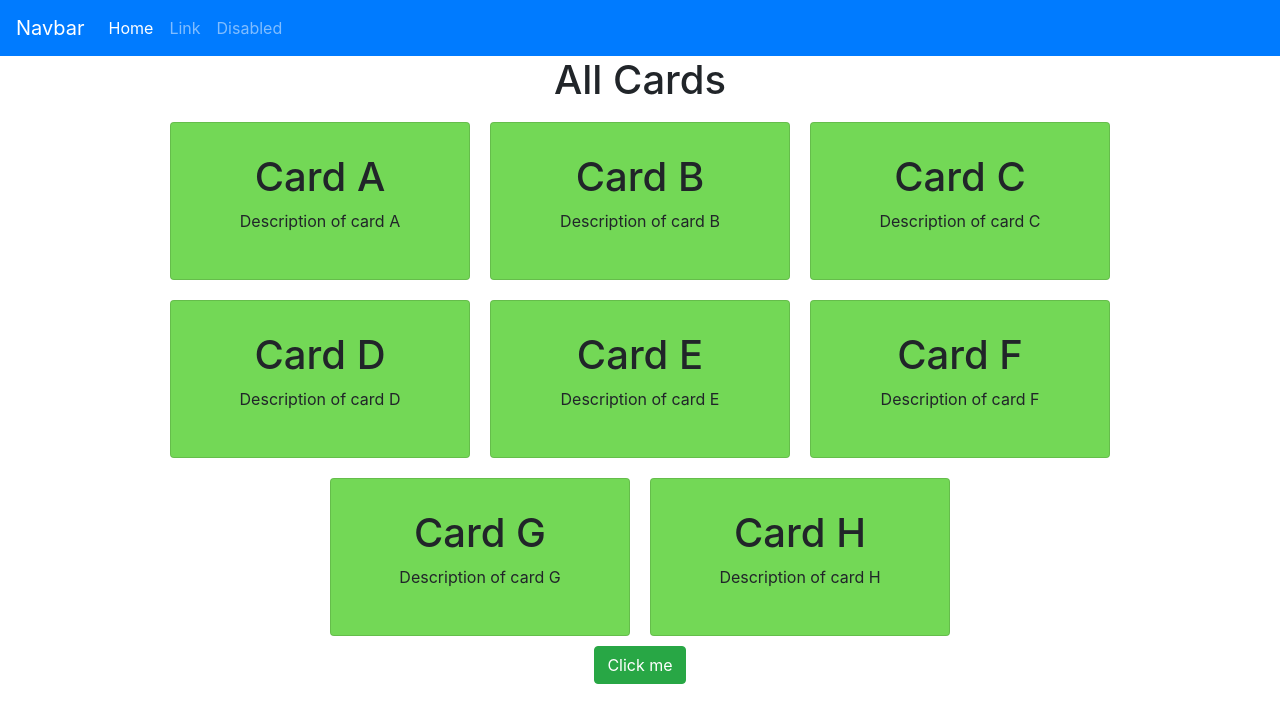
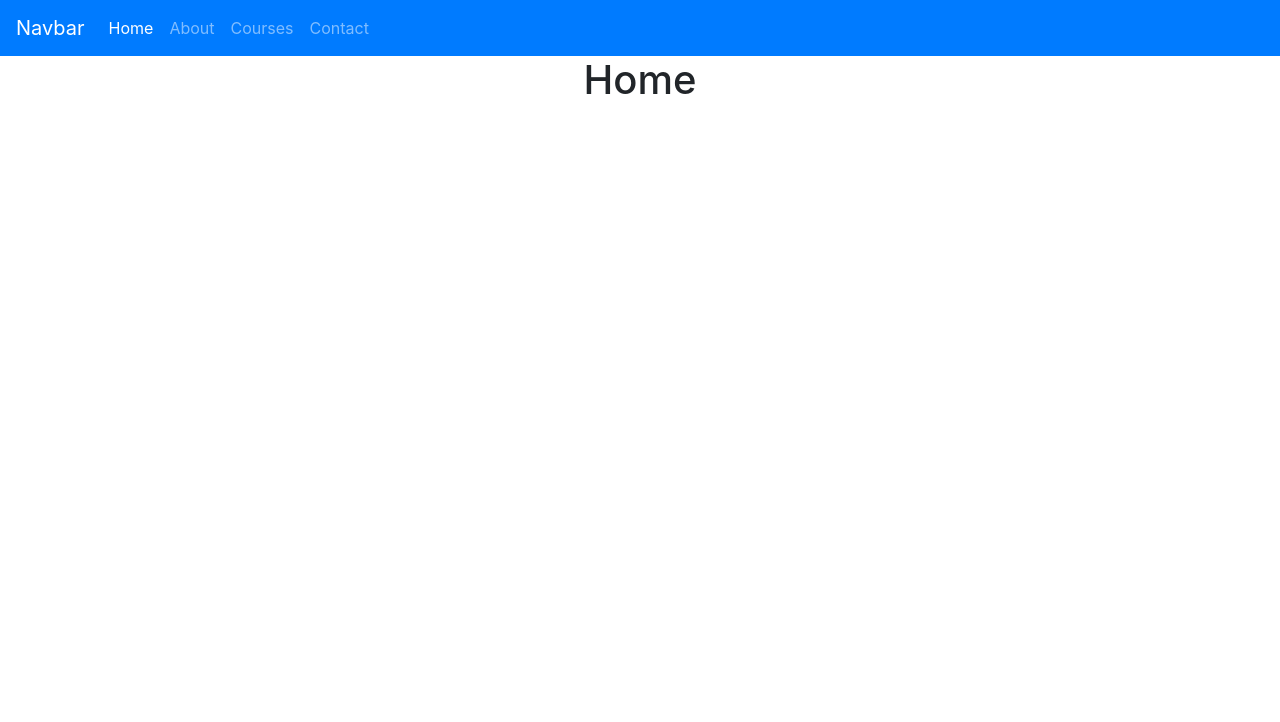
Before and after one commit to bikramjitshow/ReactJS_Test, a React (Create React App) app in the folder react_v1/fcode/: page / in a window 1280 px wide. Shown: the top 722 px of the page. Built offline with nearby package versions, Linux system fonts and the light colour scheme.

Commit message:
added router for pages and add 404 page

```diff
--- a/react_v1/fcode/src/App.js
+++ b/react_v1/fcode/src/App.js
@@ -1,7 +1,15 @@
 import "./App.css";
+import Swal from "sweetalert2";
+import { BrowserRouter as Router, Route, NavLink, Switch } from 'react-router-dom'
+
+
 import Cards from "./components/Cards";
 import Header from "./components/Header";
-import Swal from "sweetalert2";
+import About from "./components/About";
+import Contact from "./components/Contact";
+import Courses from "./components/Courses";
+import Home from "./components/Home";
+import Notfound from "./components/Notfound";
 
 function App() {
   const btnHandel = () => {
@@ -16,17 +24,37 @@ function App() {
 
   return (
     <div className="App">
-      <Header></Header>
-      <div className="container-fluid">
-        <div className="row">
-          <div className="col-sm-12">
-            <Cards></Cards>
-            <button className="btn btn-success" onClick={btnHandel}>
+      <Router>
+        <Header></Header>
+        <div className="container-fluid">
+          <div className="row">
+            <div className="col-sm-12">
+              <Switch>
+                <Route exact path='/'>
+                  <Home></Home>
+                </Route>
+                <Route path='/about'>
+                  <About></About>
+                </Route>
+                <Route path='/contact'>
+                  <Contact></Contact>
+                </Route>
+                <Route path='/courses'>
+                  <Courses></Courses>
+                </Route>
+                <Route path="*">
+                  <Notfound></Notfound>
+                </Route>
+              </Switch>
+
+              {/* <Cards></Cards> */}
+              {/* <button className="btn btn-success" onClick={btnHandel}>
               Click me
-            </button>
+            </button> */}
+            </div>
           </div>
         </div>
-      </div>
+      </Router>
     </div>
   );
 }
--- /dev/null
+++ b/react_v1/fcode/src/components/About.js
@@ -0,0 +1,12 @@
+import React from 'react'
+
+const About = () => {
+  return (
+    <div>
+      <h1>About</h1>
+
+    </div>
+  )
+}
+
+export default About;
--- /dev/null
+++ b/react_v1/fcode/src/components/Contact.js
@@ -0,0 +1,11 @@
+import React from 'react'
+
+function Contact() {
+  return (
+    <div>
+      <h1>Contact</h1>
+    </div>
+  )
+}
+
+export default Contact;
--- /dev/null
+++ b/react_v1/fcode/src/components/Courses.js
@@ -0,0 +1,11 @@
+import React from 'react'
+
+function Courses() {
+  return (
+    <div>
+      <h1>Courses</h1>
+    </div>
+  )
+}
+
+export default Courses
--- a/react_v1/fcode/src/components/Header.js
+++ b/react_v1/fcode/src/components/Header.js
@@ -1,25 +1,28 @@
 import React from 'react';
-import { BrowserRouter as Router, Route, NavLink } from 'react-router-dom'
+import { BrowserRouter as Router, Route, NavLink, Link } from 'react-router-dom'
 
 
 function Header() {
   return (
     <div>
       <nav className="navbar navbar-expand-lg navbar-dark bg-primary">
-        <a className="navbar-brand" to="#!">Navbar</a>
+        <Link className="navbar-brand" to="/">Navbar</Link>
         <button className="navbar-toggler" type="button" data-toggle="collapse" data-target="#navbarTogglerDemo02" aria-controls="navbarTogglerDemo02" aria-expanded="false" aria-label="Toggle navigation">
           <span className="navbar-toggler-icon"></span>
         </button>
         <div className="collapse navbar-collapse" id="navbarTogglerDemo02">
           <ul className="navbar-nav mr-auto mt-2 mt-lg-0">
-            <li className="nav-item active">
-              <a className="nav-link" href="#">Home <span className="sr-only">(current)</span></a>
+            <li className="nav-item">
+              <NavLink to="/" className="nav-link">Home</NavLink>
             </li>
             <li className="nav-item">
-              <a className="nav-link" href="#">Link</a>
+              <NavLink to="/about" className="nav-link">About</NavLink>
             </li>
             <li className="nav-item">
-              <a className="nav-link" href="#">Disabled</a>
+              <NavLink to="/courses" className="nav-link">Courses</NavLink>
+            </li>
+            <li className="nav-item">
+              <NavLink to="/contact" className="nav-link">Contact</NavLink>
             </li>
           </ul>
         </div>
--- /dev/null
+++ b/react_v1/fcode/src/components/Home.js
@@ -0,0 +1,11 @@
+import React from 'react'
+
+function Home() {
+  return (
+    <div>
+      <h1>Home</h1>
+    </div>
+  )
+}
+
+export default Home
--- /dev/null
+++ b/react_v1/fcode/src/components/Notfound.js
@@ -0,0 +1,12 @@
+import React from 'react'
+
+function Notfound() {
+  return (
+    <div>
+      <img src="images/404.gif" alt="404"></img>
+      <h1>Page Not Found</h1>
+    </div>
+  )
+}
+
+export default Notfound
```
Also changed, not shown: react_v1/fcode/public/images/404.gif (added).
